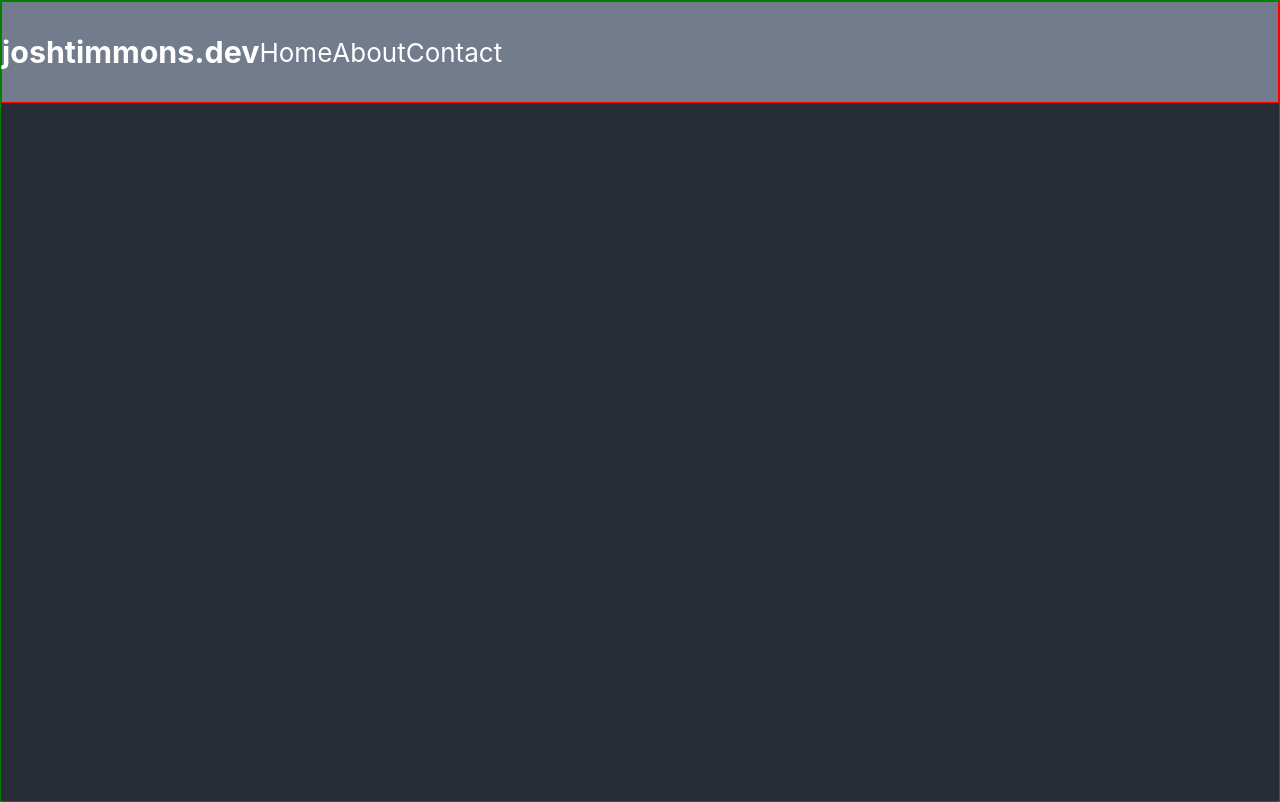
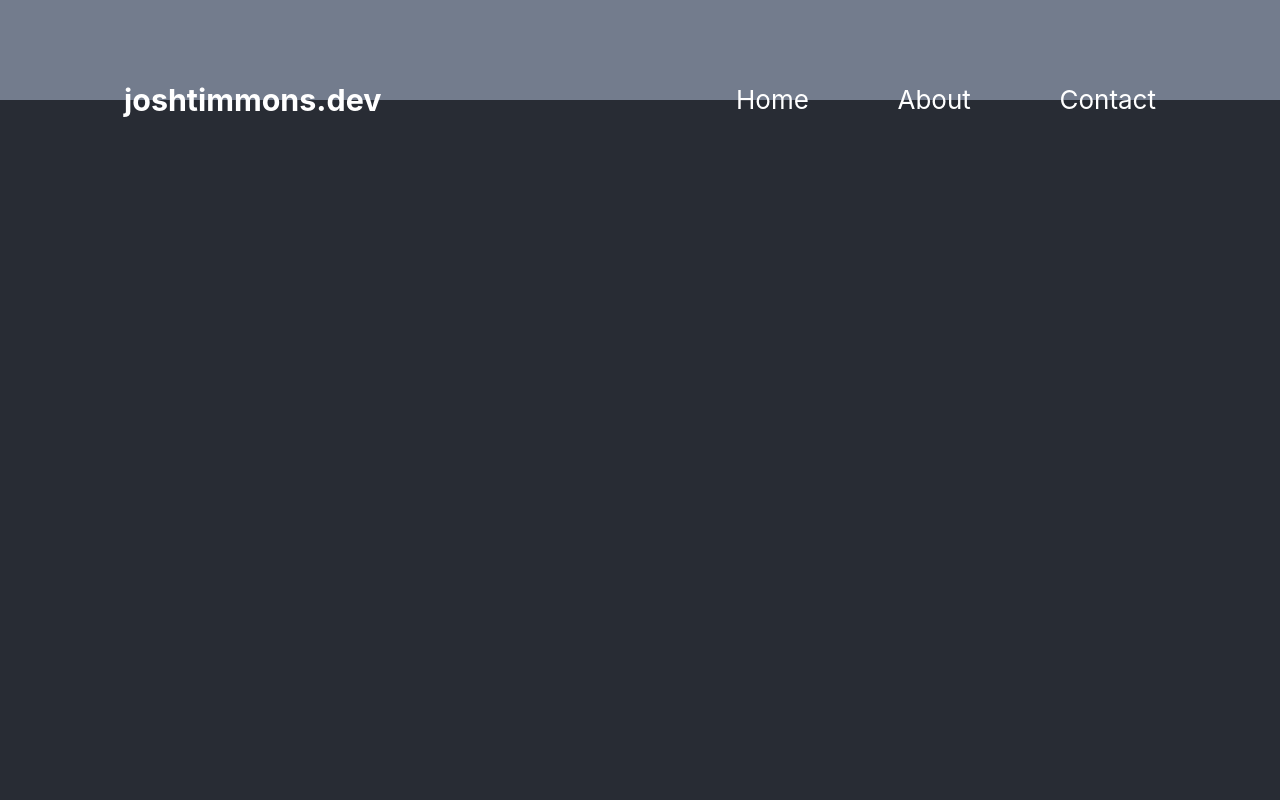
Before and after one commit to josh182014/portfolio-site, a React (Create React App) app: page / in a window 1280 px wide. Built offline with nearby package versions, Linux system fonts and the light colour scheme.

Commit message:
added very basic styling to nav

```diff
--- a/src/App.scss
+++ b/src/App.scss
@@ -5,5 +5,4 @@
   display: flex;
   flex-direction: row;
   flex-wrap: wrap;
-  border: 1px solid green;
 }
--- a/src/components/Navigation.js
+++ b/src/components/Navigation.js
@@ -3,7 +3,7 @@ import "./Navigation.scss";
 
 const Nav = () => {
     return (
-        <>
+        <div className="navContainer">
             <header className="header">
                 <h3>joshtimmons.dev</h3>
                 <div className='nav'>
@@ -12,7 +12,7 @@ const Nav = () => {
                     <div>Contact</div>
                 </div>
         </header>
-        </>
+        </div>
     );
 }
 
--- a/src/components/Navigation.scss
+++ b/src/components/Navigation.scss
@@ -1,19 +1,35 @@
-.header {
+.navContainer {
+  display: flex;
+  flex-wrap: wrap;
+  flex-direction: row;
+  width: 100%;
+  height: 100px;
+  background-color: #737c8d;
+  justify-content: center;
+
+  .header {
     width: 100%;
-    height: 100px;
-    background-color: #737c8d;
+    max-width: 1200px;
     display: flex;
     flex-direction: row;
     align-items: center;
     font-size: calc(10px + 2vmin);
     color: white;
     flex-wrap: wrap;
-    border: 1px solid red;
+    justify-content: space-between;
+
+    h3 {
+      margin-left: 7%;
+    }
 
 
     .nav {
       display: flex;
       flex-direction: row;
       flex-wrap: wrap;
+      justify-content: space-between;
+      width: 35%;
+      margin: 7%;
     }
   }
+}
```
